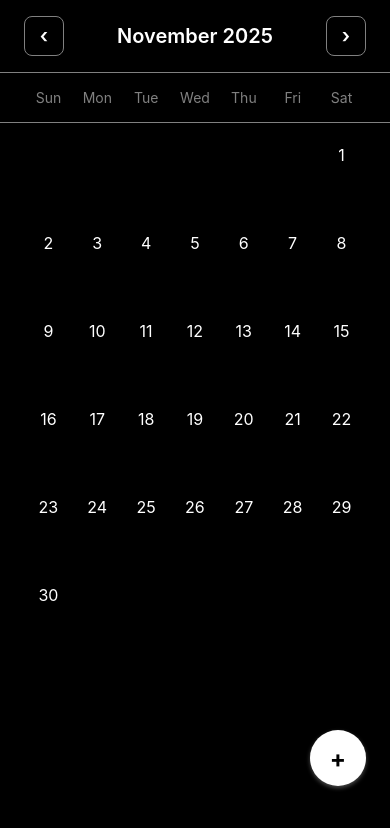
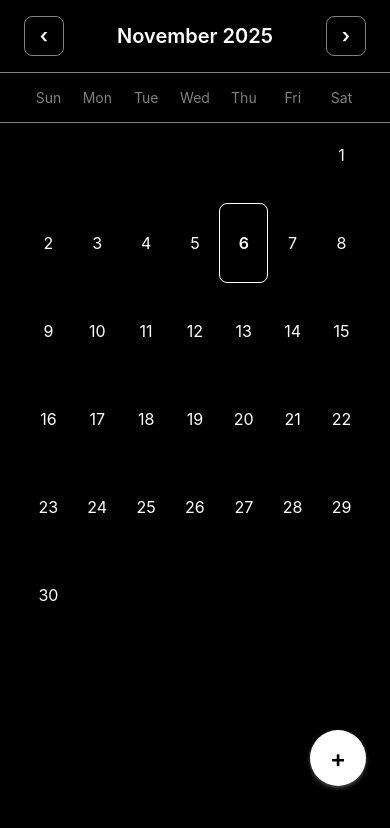
Before and after one commit to banjito/True-Calendar, a React Native app: screen /Calendar in a window 390 px wide. Shown: the top 828 px of the page. Built offline with nearby package versions, Linux system fonts and the light colour scheme.

Commit message:
fixed recurring and some UI

```diff
--- a/screens/CalendarScreen.tsx
+++ b/screens/CalendarScreen.tsx
@@ -156,7 +156,7 @@ const CalendarScreen = () => {
         </TouchableOpacity>
 
          <View style={styles.headerTitle}>
-          <Text style={typography.headingMedium}>
+           <Text style={{ fontSize: 20, fontWeight: '600', color: colors.primaryText }}>
              {monthNames[currentDate.getMonth()]} {currentDate.getFullYear()}
            </Text>
          </View>
@@ -186,6 +186,7 @@ const CalendarScreen = () => {
                    styles.dayCell,
                    { height: cellHeight },
                    isSelected(date) && styles.selectedCell,
+                   isToday(date) && styles.todayCell,
                  ]}
                  onPress={() => date && setSelectedDate(date)}
                  disabled={!date}
@@ -196,6 +197,7 @@ const CalendarScreen = () => {
                        style={[
                          styles.dayText,
                          isSelected(date) && styles.selectedText,
+                         isToday(date) && styles.todayText,
                        ]}
                      >
                      {date.getDate()}
@@ -212,7 +214,7 @@ const CalendarScreen = () => {
 
        {selectedDate ? (
          <View style={styles.selectedDateInfo}>
-           <Text style={typography.bodyPrimary}>
+            <Text style={{ fontSize: 16, fontWeight: '400', color: colors.primaryText }}>
               Selected: {selectedDate.toDateString()}
             </Text>
            {getEventsForDate(selectedDate).map((event) => (
@@ -244,8 +246,8 @@ const CalendarScreen = () => {
          <View style={styles.modalOverlay}>
            <TouchableWithoutFeedback onPress={Keyboard.dismiss}>
              <View style={styles.modalContent}>
-             <Text style={typography.headingMedium}>Add Event</Text>
-             <Text style={typography.bodySecondary}>
+              <Text style={{ fontSize: 20, fontWeight: '600', color: colors.primaryText }}>Add Event</Text>
+              <Text style={{ fontSize: 14, fontWeight: '400', color: colors.secondaryText }}>
                 {selectedDate ? selectedDate.toDateString() : new Date().toDateString()}
               </Text>
              <TextInput
@@ -255,7 +257,7 @@ const CalendarScreen = () => {
                value={eventTitle}
                onChangeText={setEventTitle}
              />
-             <Text style={[typography.bodySecondary, { marginTop: spacing.md }]}>Recurrence:</Text>
+              <Text style={[{ fontSize: 14, fontWeight: '400', color: colors.secondaryText }, { marginTop: spacing.md }]}>Recurrence:</Text>
              <View style={styles.recurrenceOptions}>
                {(['none', 'daily', 'weekly', 'biweekly', 'monthly', 'yearly'] as RecurrenceType[]).map((type) => (
                  <TouchableOpacity
@@ -279,7 +281,7 @@ const CalendarScreen = () => {
                  <View style={{ marginBottom: spacing.lg }}>
                    {showDatePicker ? (
                      <View>
-                       <Text style={[typography.bodySecondary, { marginBottom: spacing.sm }]}>End Date:</Text>
+                        <Text style={[{ fontSize: 14, fontWeight: '400', color: colors.secondaryText }, { marginBottom: spacing.sm }]}>End Date:</Text>
                        <DateTimePicker
                          value={recurrenceEndDate || new Date(Date.now() + 30 * 24 * 60 * 60 * 1000)}
                          mode="date"
@@ -309,7 +311,7 @@ const CalendarScreen = () => {
                  style={styles.secondaryButton}
                  onPress={() => setModalVisible(false)}
                >
-                 <Text style={typography.bodyPrimary}>Cancel</Text>
+                  <Text style={{ fontSize: 16, fontWeight: '400', color: colors.primaryText }}>Cancel</Text>
                </TouchableOpacity>
                <TouchableOpacity
                  style={styles.primaryButton}
@@ -359,7 +361,8 @@ const styles = StyleSheet.create({
     justifyContent: 'center',
   },
    navButtonText: {
-    ...typography.headingMedium,
+     fontSize: 20,
+     fontWeight: '600',
      color: colors.primaryText,
    },
    weekdays: {
@@ -370,7 +373,9 @@ const styles = StyleSheet.create({
      borderBottomColor: colors.borders,
    },
    weekdayText: {
-    ...typography.bodySecondary,
+     fontSize: 14,
+     fontWeight: '400',
+     color: colors.secondaryText,
      flex: 1,
      textAlign: 'center',
    },
@@ -402,15 +407,17 @@ const styles = StyleSheet.create({
      marginTop: 2,
    },
    dayText: {
-    ...typography.bodyPrimary,
+     fontSize: 16,
+     fontWeight: '400',
+     color: colors.primaryText,
    },
    todayCell: {
-    backgroundColor: colors.accent,
+     borderWidth: 1,
+     borderColor: colors.accent,
      borderRadius: borderRadius.small,
    },
    todayText: {
-    color: colors.surface,
-    fontWeight: typography.semibold,
+     fontWeight: '600',
    },
   selectedCell: {
     backgroundColor: colors.primaryText,
@@ -418,7 +425,7 @@ const styles = StyleSheet.create({
   },
    selectedText: {
      color: colors.surface,
-    fontWeight: typography.semibold,
+     fontWeight: '600',
    },
    selectedDateInfo: {
      padding: spacing.screenPadding,
@@ -426,7 +433,9 @@ const styles = StyleSheet.create({
      borderTopColor: colors.borders,
    },
     eventText: {
-     ...typography.bodySecondary,
+      fontSize: 14,
+      fontWeight: '400',
+      color: colors.secondaryText,
       marginTop: spacing.xs,
     },
    fab: {
@@ -448,7 +457,7 @@ const styles = StyleSheet.create({
     fabText: {
       fontSize: 24,
       color: colors.background,
-     fontWeight: 'bold',
+      fontWeight: '600',
     },
    modalOverlay: {
      flex: 1,
@@ -471,7 +480,7 @@ const styles = StyleSheet.create({
        borderColor: colors.borders,
        borderRadius: borderRadius.small,
        padding: spacing.inputPadding,
-      fontSize: typography.normal,
+       fontSize: 16,
        color: colors.primaryText,
        marginTop: spacing.md,
        marginBottom: spacing.md,
@@ -486,7 +495,7 @@ const styles = StyleSheet.create({
       marginBottom: spacing.md,
     },
      datePickerText: {
-      fontSize: typography.normal,
+       fontSize: 16,
        color: colors.primaryText,
      },
    modalButtons: {
@@ -513,8 +522,8 @@ const styles = StyleSheet.create({
    },
      primaryButtonText: {
        color: colors.background,
-      fontSize: typography.normal,
-      fontWeight: typography.medium,
+       fontSize: 16,
+       fontWeight: '500',
      },
     recurrenceOptions: {
       flexDirection: 'row',
@@ -536,7 +545,8 @@ const styles = StyleSheet.create({
       borderColor: colors.primaryText,
     },
      recurrenceButtonText: {
-      ...typography.bodySecondary,
+       fontSize: 14,
+       fontWeight: '400',
        color: colors.primaryText,
      },
     recurrenceButtonTextSelected: {
```
Lines whose indentation alone changed are shown as unchanged.
